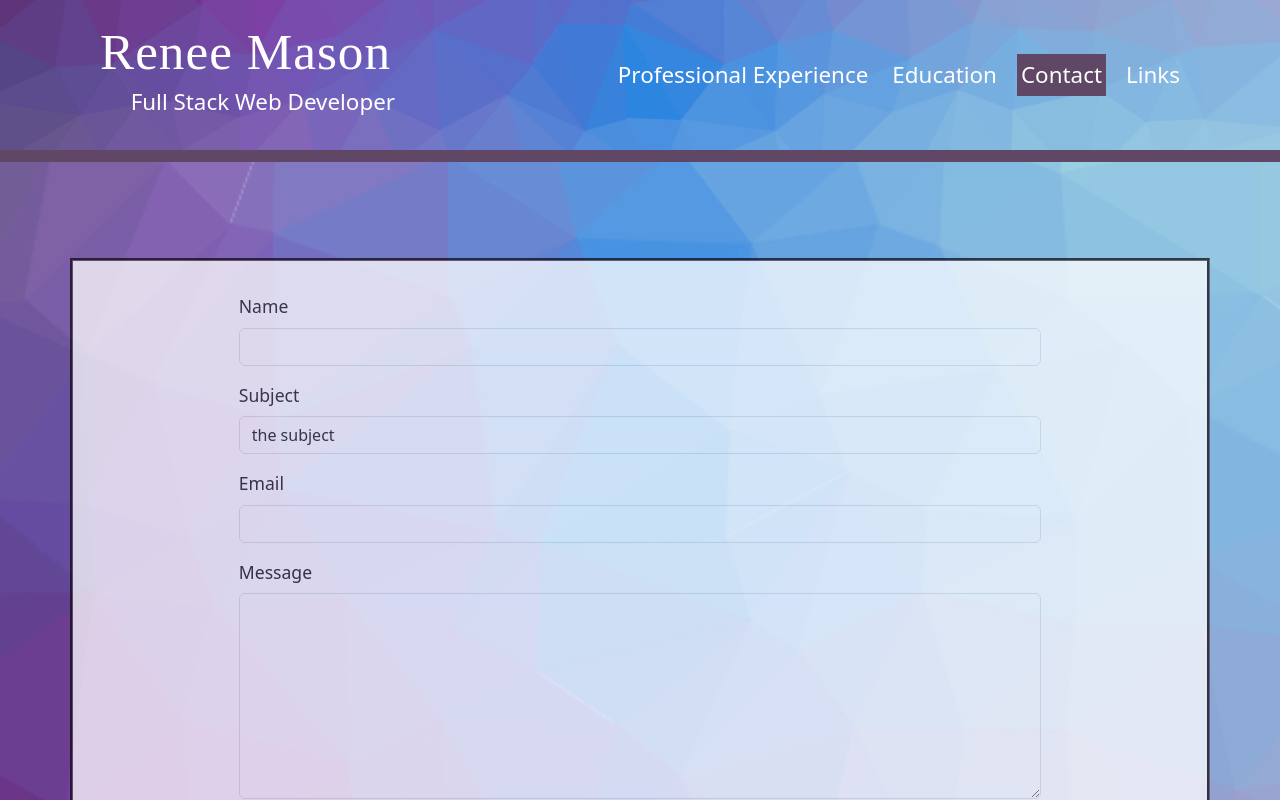
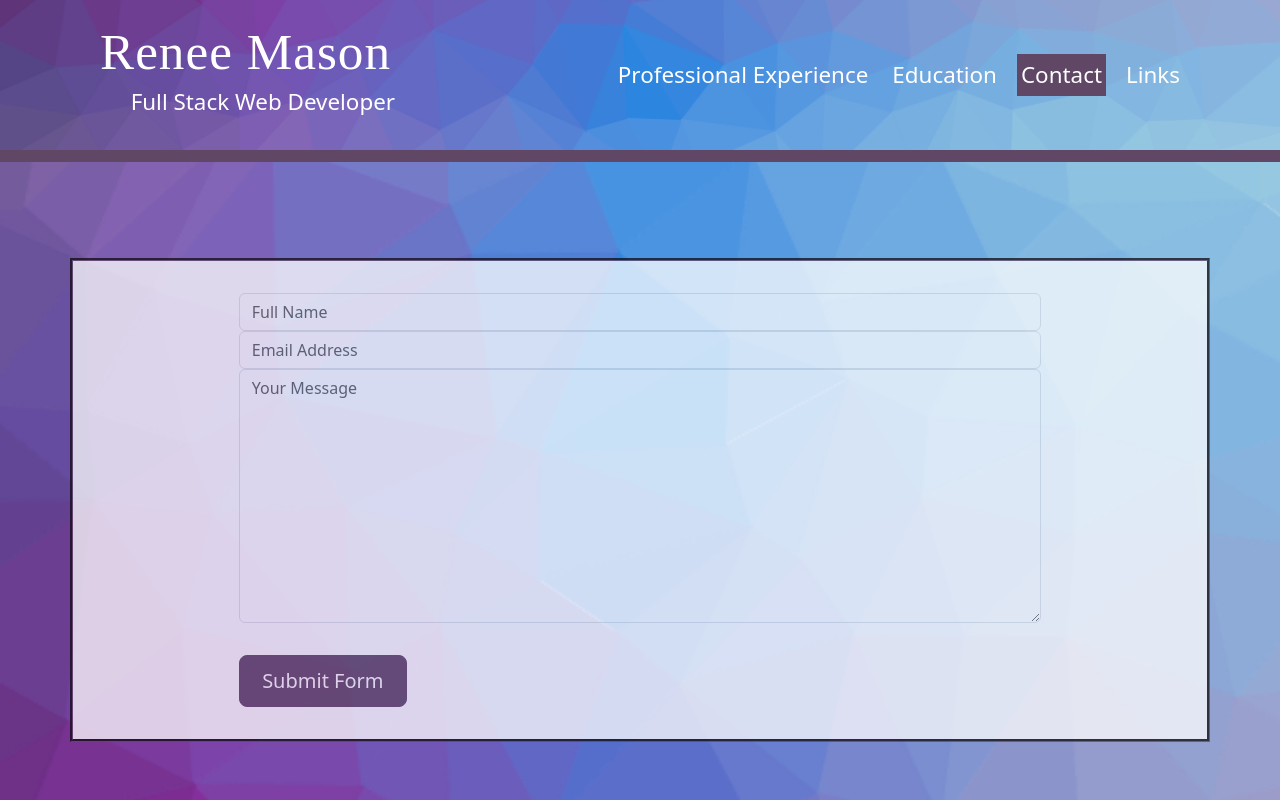
Before and after one commit to lenorared/ResumeReact, a React (Vite) app: page /contact in a window 1280 px wide. Shown: the top 800 px of the page. Built offline with nearby package versions, Linux system fonts and the light colour scheme; a web font is replaced by a local one.

Commit message:
contact form

```diff
--- a/src/Navbar.css
+++ b/src/Navbar.css
@@ -24,8 +24,7 @@ body {
     font-family: 'Sail';
     font-size: 3.2rem !important;
     line-height: .6;
-    animation: slideIn 5s forwards;
-    -webkit-transform: translateX(-100%);
+    /* animation: fadeIn 5s; */
 }
 
 .portfolio-name {
@@ -71,12 +70,11 @@ body {
 }
 
 .nav li:hover {
-   /* background-color: #777; */
    border-bottom: 3px solid var(--darkpurple)
 }
 
 @keyframes fadeIn {
-  0% { opacity: 0; }
+  0% { opacity: 50%; }
   100% { opacity: 1; }
 }
 
--- a/src/pages/Contact.tsx
+++ b/src/pages/Contact.tsx
@@ -4,24 +4,23 @@ import './Contact.css'
 
 export const Contact = () => {
   return (
-    <form action="https://www.formsubmit.co/rmmason@gmail.com" method="POST" className="mb-3">
-      <div className="mb-3">
-        <label className="form-label" htmlFor="fromName"> Name </label>
-        <input type="text" className="form-control" name="fromName" id="fromName" required />
-      </div>
-      <div className="mb-3">
-        <label className="form-label" htmlFor="subject"> Subject </label>
-        <input type="text" className="form-control" name="_subject" id="subject" required value="the subject" />
-      </div>
-      <div className="mb-3">
-        <label className="form-label" htmlFor="email"> Email </label>
-        <input type="text" className="form-control" name="email" id="email" required />
-      </div>
-      <label className="form-label"> Message </label>
-      <textarea  className="form-control" id="message" name="message" rows={8} required />
-      <input type="hidden" name="_next" value="https://reneemason.tech" />
-      <input type="hidden" name="_autoresponse" value="Thank you for contacting me, I'll be in touch shortly. Renee"></input>
-      <button className="btn btn-primary" type="submit">Send</button>
-    </form>
+
+
+<form target="_blank" action="https://formsubmit.co/rmmason@gmail.com" method="POST">
+<div className="form-group">
+  <div className="form-row">
+    <div className="col">
+      <input type="text" name="name" className="form-control" placeholder="Full Name" required />
+    </div>
+    <div className="col">
+      <input type="email" name="email" className="form-control" placeholder="Email Address" required />
+    </div>
+  </div>
+</div>
+<div className="form-group">
+  <textarea placeholder="Your Message" className="form-control" name="message" rows={10} required></textarea>
+</div>
+<button type="submit" className="btn btn-lg btn-dark btn-block">Submit Form</button>
+</form>
   )
 }
```
